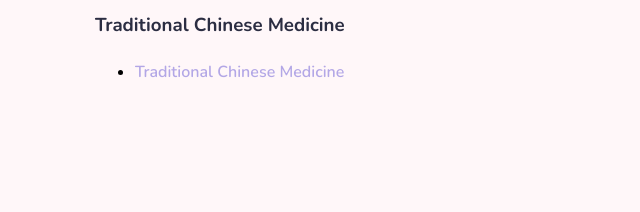
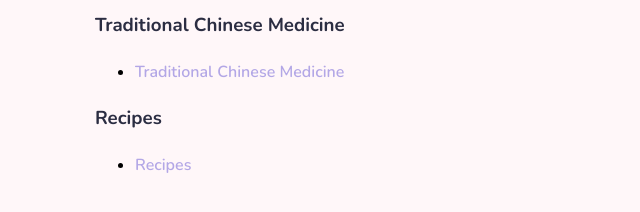
Before and after one commit to teramibakery/teramibakery.github.io, a Jekyll site: the page built from index.md, in a window 1280 px wide. Shown: the part 280-492 px from the top of the page, without its empty margins (145-785 px from the left). Built offline with Jekyll 4.4.1, drawn with Linux system fonts in a browser that asks for light colours.

Commit message:
Update index.md

```diff
--- a/index.md
+++ b/index.md
@@ -13,3 +13,6 @@ show_nav: true
 
 ### Traditional Chinese Medicine
 - [Traditional Chinese Medicine](traditional-chinese-medicine/)
+
+### Recipes
+- [Recipes](recipes/)
```
